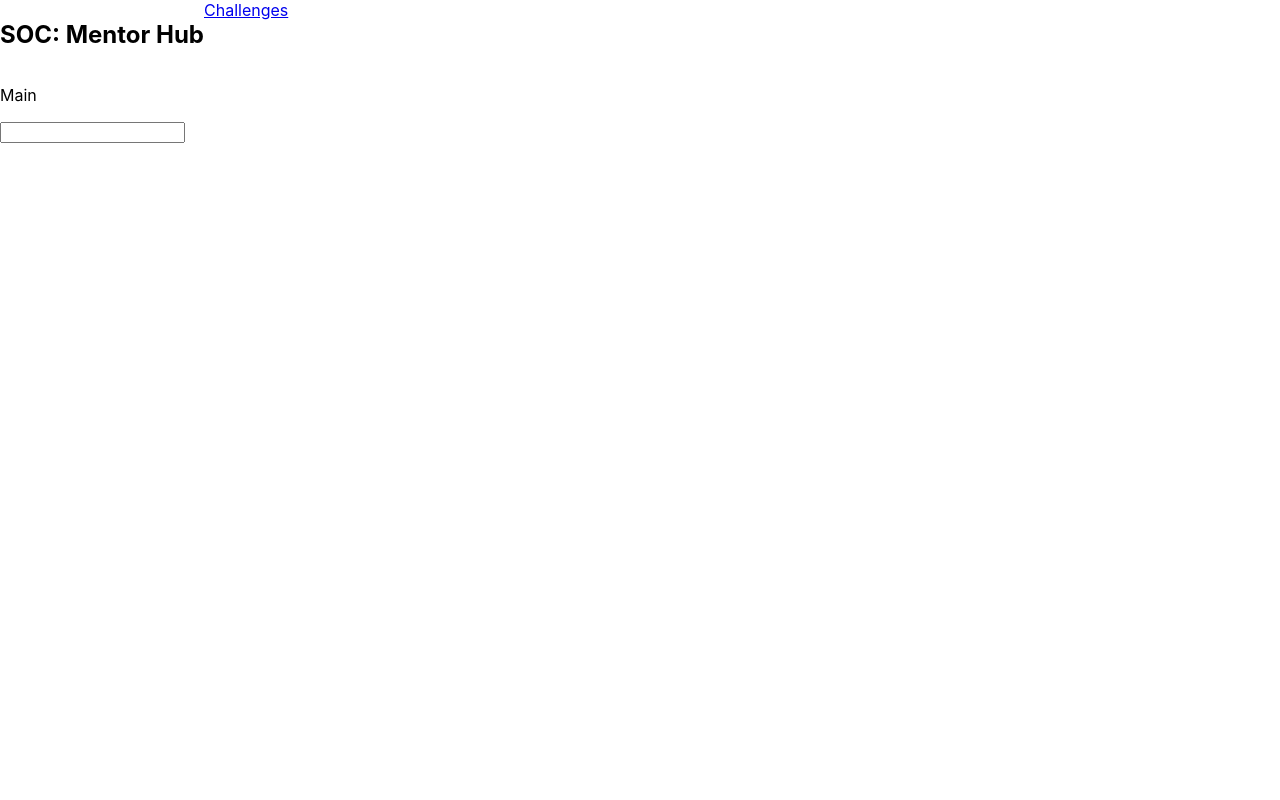
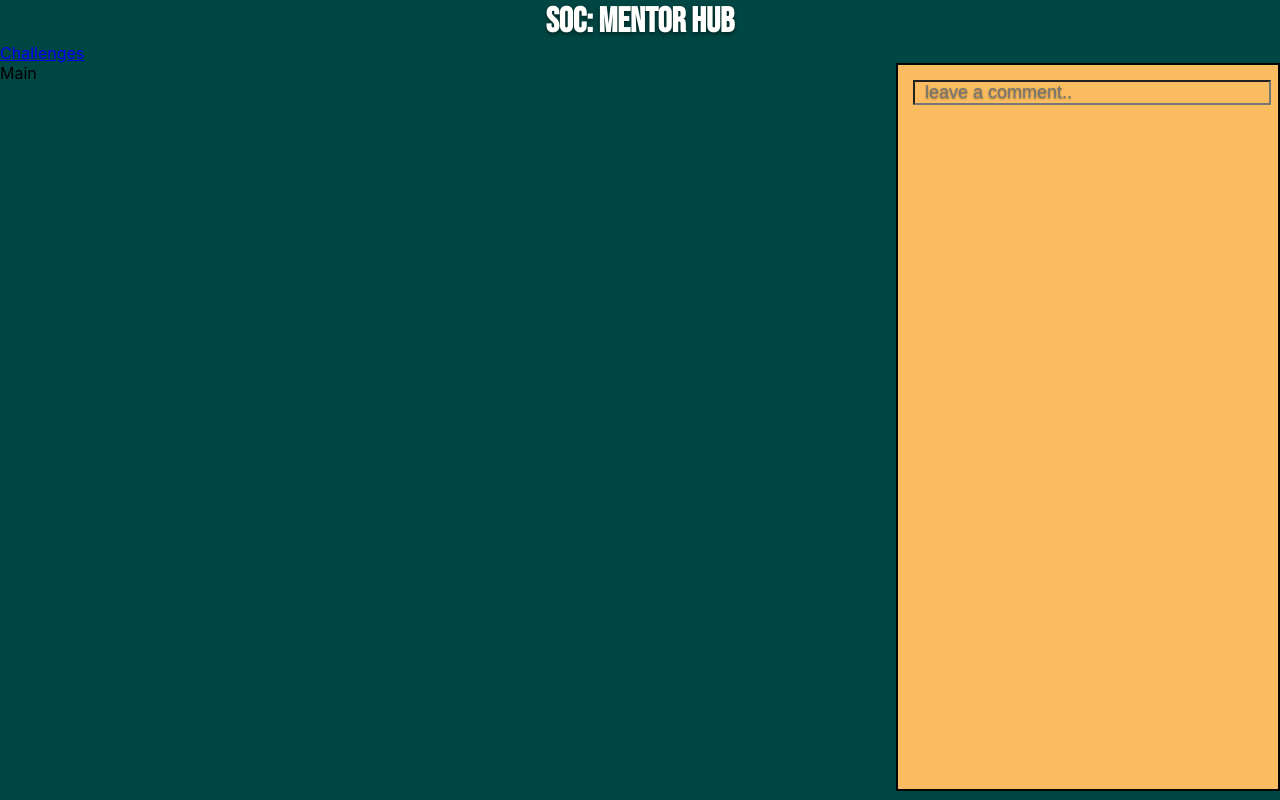
Before and after one commit to Glitch-cypher/front-end-mentor-hub, a React app: page /challengepage in a window 1280 px wide. Built offline with nearby package versions, Linux system fonts and the light colour scheme.

Commit message:
some css styling

```diff
--- a/public/index.html
+++ b/public/index.html
@@ -15,6 +15,10 @@
       user's mobile device or desktop. See https://developers.google.com/web/fundamentals/web-app-manifest/
     -->
     <link rel="manifest" href="%PUBLIC_URL%/manifest.json" />
+    <link
+      href="https://fonts.googleapis.com/css2?family=Bebas+Neue&display=swap"
+      rel="stylesheet"
+    />
     <!--
       Notice the use of %PUBLIC_URL% in the tags above.
       It will be replaced with the URL of the `public` folder during the build.
--- a/src/components/App/App.css
+++ b/src/components/App/App.css
@@ -1,9 +1,14 @@
-.app {
-  display: flex;
-  flex-direction: column
-}
-
-.navBar {
+/* .nav-bar {
   display: flex;
   flex-direction: row;
+} */
+
+.page-title {
+  text-align: center;
+  font-family: "Bebas Neue", cursive;
+  font-size: 35px;
+  color: #fffffe;
+  text-shadow: 0px 2px 4px rgba(0, 0, 0, 0.48);
+  padding: 0;
+  margin: 0;
 }
--- a/src/components/App/index.js
+++ b/src/components/App/index.js
@@ -6,8 +6,8 @@ function App() {
   return (
     <Router>
       <div className="app">
-        <nav className="navBar">
-          <h1>SOC: Mentor Hub</h1>
+        <nav className="nav-bar">
+          <h1 className="page-title">SOC: Mentor Hub</h1>
           <Link to="/challengepage">Challenges</Link>
         </nav>
         <Switch>
--- a/src/components/ChallengePageComponent/index.js
+++ b/src/components/ChallengePageComponent/index.js
@@ -4,11 +4,11 @@ import Sidebar from "../SidebarComponent";
 
 function ChallengePage() {
   return (
-    <div>
-      <div className = "main">
-        <p>Main</p>
+    <div className="main-content">
+      <div className="weeks">Main</div>
+      <div className="side-bar">
+        <Sidebar week={1} className="side" />
       </div>
-      <Sidebar week={1} className = "side" />
     </div>
   );
 }
--- a/src/components/ChallengePageComponent/main.css
+++ b/src/components/ChallengePageComponent/main.css
@@ -0,0 +1,18 @@
+.main-content {
+  display: flex;
+  /* adds space between */
+  justify-content: space-between;
+}
+
+.side-bar {
+  width: 400px;
+  min-height: 91vh;
+  max-width: 30%;
+  background: #f9bc60;
+  padding: 15px;
+  border: 2px black solid;
+}
+.side {
+  max-width: 100%;
+  overflow: scroll;
+}
--- a/src/components/FeedbackComponent/index.js
+++ b/src/components/FeedbackComponent/index.js
@@ -4,9 +4,9 @@ import React from "react";
 function Feedback({ object }) {
   console.log(object);
   return (
-    <div>
-      <h6>{object.dateAdded}</h6>
-      <p>{object.comment}</p>
+    <div className="comment-container">
+      <h6 className="date">{object.dateAdded}</h6>
+      <p className="comment">{object.comment}</p>
     </div>
   );
 }
--- a/src/components/FeedbackComponent/main.css
+++ b/src/components/FeedbackComponent/main.css
@@ -0,0 +1,6 @@
+.comment-container {
+  border: 1px black solid;
+  border-radius: 5px;
+  padding: 5px;
+  margin: 10px;
+}
--- a/src/components/SidebarComponent/index.js
+++ b/src/components/SidebarComponent/index.js
@@ -34,9 +34,12 @@ function Sidebar(week) {
         return <Feedback key={object.key} object={object} />;
       })}
       <input
+        className="input"
+        placeholder="leave a comment.."
         onKeyPress={(e) => {
           if (e.key === "Enter") {
             addFeedback(input, week, new Date().toGMTString());
+            setInput((e.target.value = ""));
           }
         }}
         onChange={(e) => {
--- a/src/components/SidebarComponent/main.css
+++ b/src/components/SidebarComponent/main.css
@@ -0,0 +1,17 @@
+.input {
+  background: transparent;
+  height: 25px;
+  width: 28vw;
+  margin: 0 auto;
+  padding: 10px;
+  color: black;
+  font-size: 18px;
+  font-family: Raleway, sans-serif;
+  text-shadow: 0px 1px 2px rgba(0, 0, 0, 0.48);
+}
+
+.input ::placeholder {
+  color: white;
+  font-family: Raleway, sans-serif;
+  text-shadow: 0px 2px 4px rgba(0, 0, 0, 0.48);
+}
--- a/src/index.css
+++ b/src/index.css
@@ -1,13 +1,22 @@
+html {
+  box-sizing: border-box;
+}
+*,
+*:before,
+*:after {
+  box-sizing: inherit;
+}
+
 body {
   margin: 0;
-  font-family: -apple-system, BlinkMacSystemFont, 'Segoe UI', 'Roboto', 'Oxygen',
-    'Ubuntu', 'Cantarell', 'Fira Sans', 'Droid Sans', 'Helvetica Neue',
+  font-family: -apple-system, BlinkMacSystemFont, "Segoe UI", "Roboto", "Oxygen",
+    "Ubuntu", "Cantarell", "Fira Sans", "Droid Sans", "Helvetica Neue",
     sans-serif;
   -webkit-font-smoothing: antialiased;
   -moz-osx-font-smoothing: grayscale;
+  background: #004643;
 }
 
 code {
-  font-family: source-code-pro, Menlo, Monaco, Consolas, 'Courier New',
-    monospace;
+  font-family: "Bebas Neue", cursive;
 }
```
